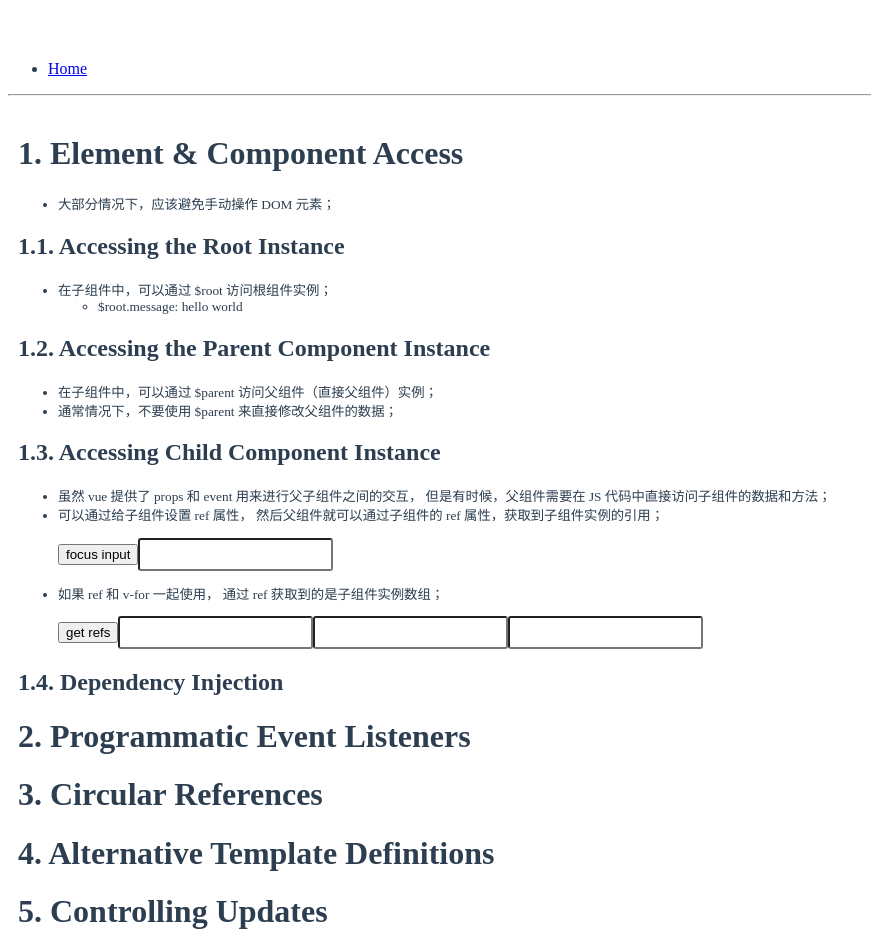
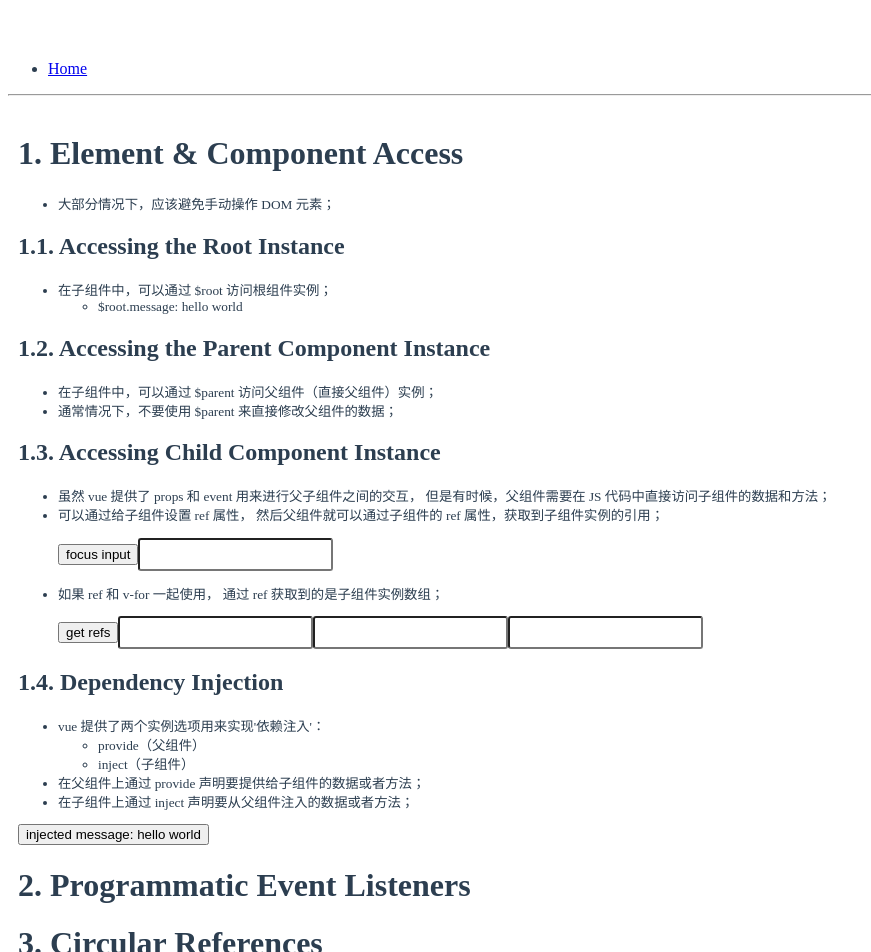
Before and after one commit to luotaoyeah/learning-vue, a Vue app: page /#/guide/handling-edge-cases in a window 1280 px wide. Shown: the top 952 px of the page, without its empty margins (0-871 px from the left). Built offline with nearby package versions, Linux system fonts and the light colour scheme.

Commit message:
handling edge cases: element & component access: dependency injection

```diff
--- a/src/doc/guide/handling-edge-cases/edge-case-element-component-access.vue
+++ b/src/doc/guide/handling-edge-cases/edge-case-element-component-access.vue
@@ -62,7 +62,24 @@
       </ul>
     </small>
     <h2>1.4. Dependency Injection</h2>
-
+    <small>
+      <ul>
+        <li>
+          vue 提供了两个实例选项用来实现'依赖注入'：
+          <ul>
+            <li>provide（父组件）</li>
+            <li>inject（子组件）</li>
+          </ul>
+        </li>
+        <li>
+          在父组件上通过 provide 声明要提供给子组件的数据或者方法；
+        </li>
+        <li>
+          在子组件上通过 inject 声明要从父组件注入的数据或者方法；
+        </li>
+      </ul>
+    </small>
+    <MyComponent></MyComponent>
   </div>
 </template>
 <script>
@@ -74,6 +91,14 @@ export default {
     getRefs() {
       console.log("$refs.myInputRef02", this.$refs.myInputRef02);
     }
+  },
+  provide() {
+    return {
+      message: "hello world",
+      alert() {
+        alert("hello vue");
+      }
+    };
   },
   components: {
     MyInput: {
@@ -88,6 +113,13 @@ export default {
           this.$refs.inputRef.focus();
         }
       }
+    },
+    MyComponent: {
+      template: `
+        <div>
+          <button @click="alert">injected message: {{message}}</button>
+        </div>`,
+      inject: ["message", "alert"]
     }
   }
 };
```
